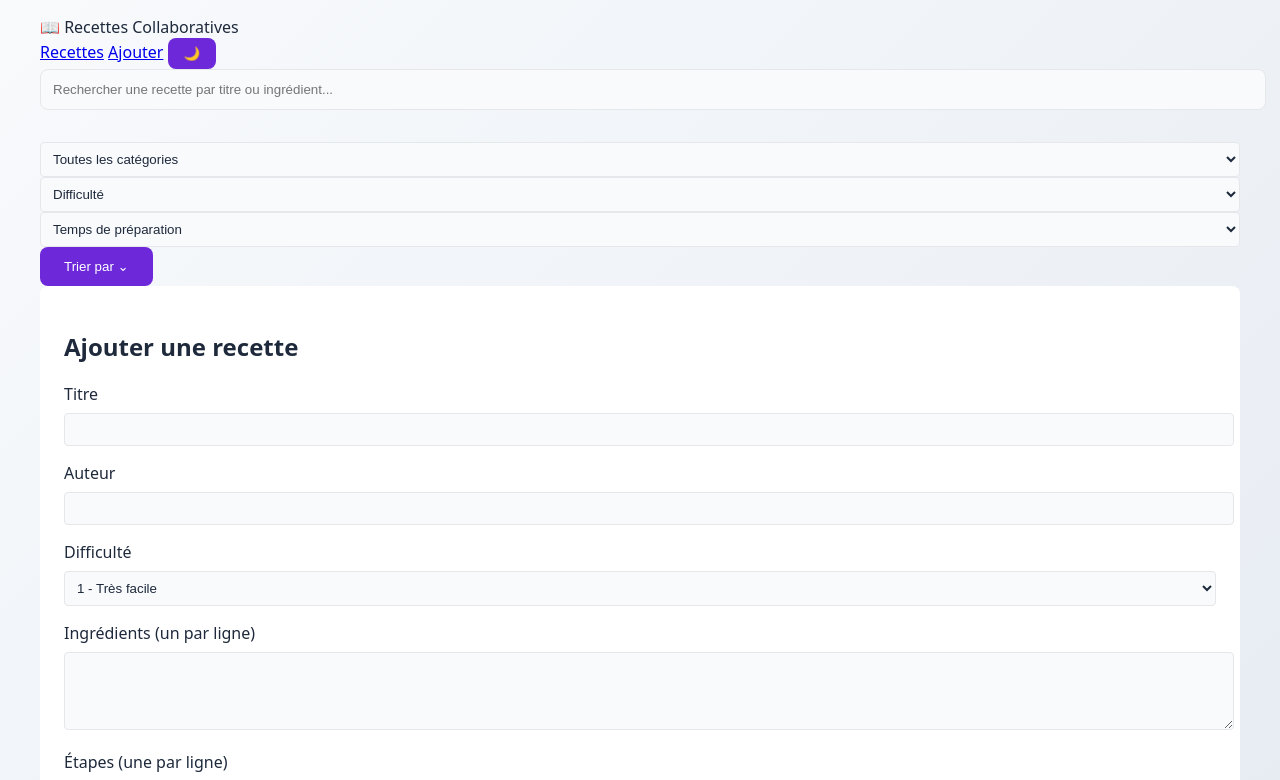
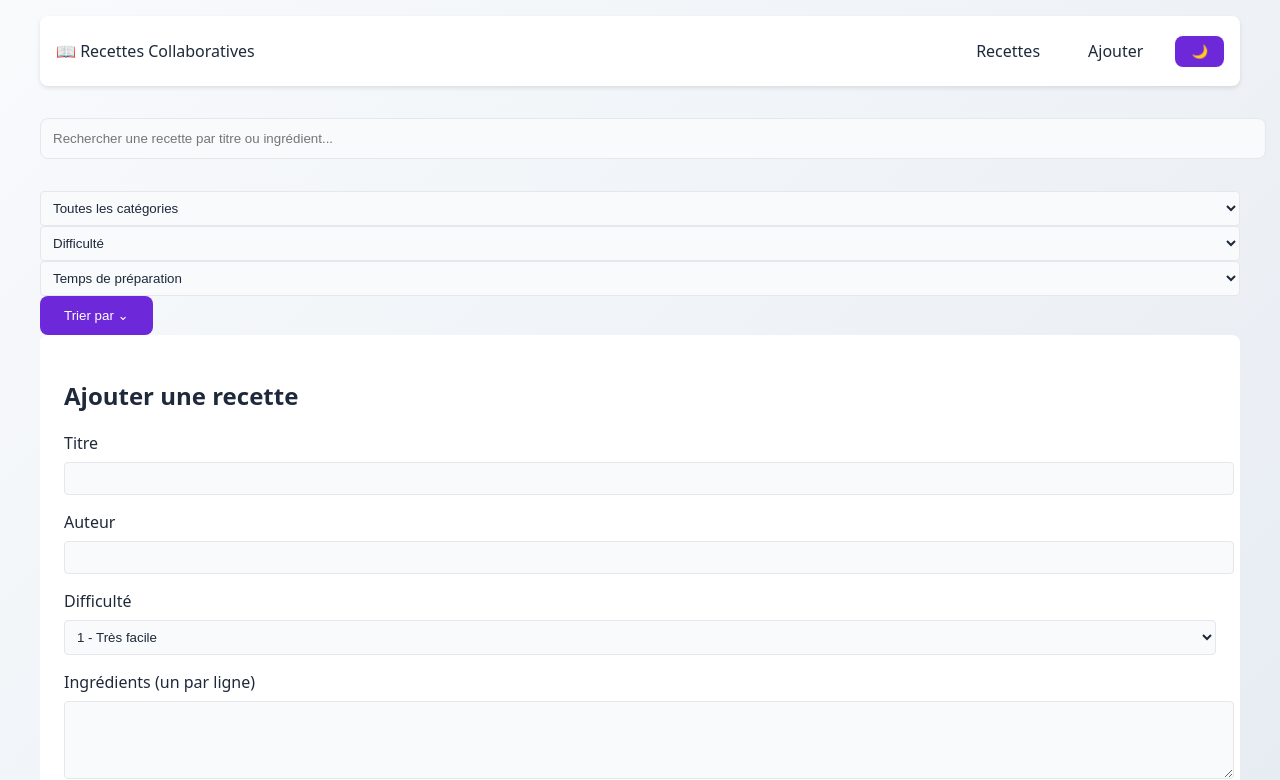
Before and after one commit to Samuelchemam/Recettes-V2, a plain HTML site: page index.html in a window 1280 px wide. Shown: the top 780 px of the page. Drawn offline with Linux system fonts and the light colour scheme; no server answers.

Commit message:
Update style.css

```diff
--- a/style.css
+++ b/style.css
@@ -15,7 +15,35 @@
     --card-bg: #334155; /* Fond des cartes sombre */
     --primary-color-rgb: 139, 92, 246; /* Correspond à #8b5cf6 */
 }
+/* Styles pour la navigation */
+.main-nav {
+    display: flex;
+    justify-content: space-between;
+    align-items: center;
+    padding: 1rem;
+    background: var(--card-bg);
+    border-radius: 0.5rem;
+    margin-bottom: 2rem;
+    box-shadow: 0 2px 4px rgba(0, 0, 0, 0.1);
+}
 
+.nav-links {
+    display: flex;
+    gap: 1rem;
+    align-items: center;
+}
+
+.nav-links a {
+    color: var(--text-color);
+    text-decoration: none;
+    padding: 0.5rem 1rem;
+    border-radius: 0.25rem;
+    transition: background-color 0.2s ease;
+}
+
+.nav-links a:hover {
+    background-color: rgba(var(--primary-color-rgb), 0.1);
+}
 body {
     font-family: system-ui, -apple-system, sans-serif;
     margin: 0;
```
